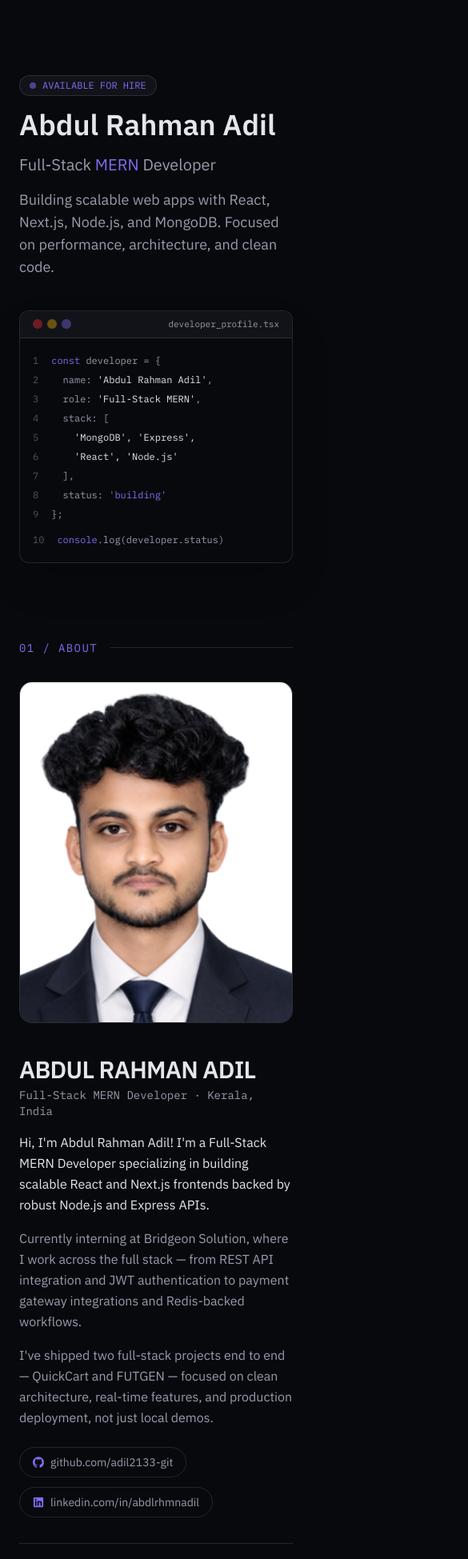
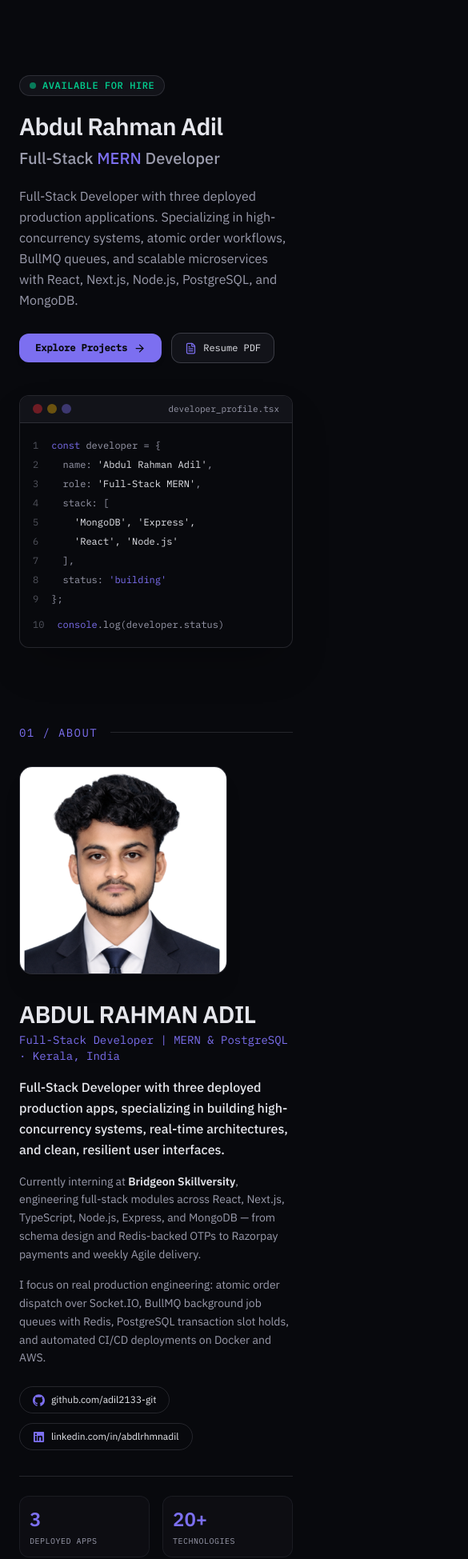
Before and after one commit to adil2133-git/portfolio-website, a Next.js app: page / in a window 390 px wide. Shown: the part 48-1997 px from the top of the page at 80% size, 585 px wide, since content can reach past the window. Built offline with nearby package versions, Linux system fonts and the light colour scheme.

Commit message:
feat(sections): overhaul hero, about, experience, skills, and contact sections with updated resume details

```diff
--- a/components/sections/AboutIntro.tsx
+++ b/components/sections/AboutIntro.tsx
@@ -16,48 +16,69 @@ export default function AboutIntro() {
           </div>
         </StaggerItem>
 
-        <div className="grid grid-cols-1 md:grid-cols-[280px_1fr] gap-10 items-start">
-          <StaggerItem>
-            <div className="relative w-full aspect-[4/5] rounded-2xl overflow-hidden border border-muted/20 bg-surface">
-              <Image src="/profile.png" alt="Abdul Rahman Adil" fill sizes="280px" className="object-cover" priority />
+        <div className="grid grid-cols-1 md:grid-cols-[280px_1fr] gap-8 md:gap-10 items-start">
+          <StaggerItem className="w-full flex justify-center md:justify-start">
+            <div className="relative w-full max-w-[260px] aspect-square rounded-2xl overflow-hidden border border-muted/20 bg-surface shadow-xl">
+              <Image
+                src="/profile.png"
+                alt="Abdul Rahman Adil"
+                fill
+                sizes="(max-width: 768px) 260px, 260px"
+                className="object-cover object-top"
+                priority
+              />
             </div>
           </StaggerItem>
 
           <div className="flex flex-col gap-4">
             <StaggerItem>
               <div>
-              <h1 className="text-3xl sm:text-4xl font-bold uppercase tracking-tight">Abdul Rahman Adil</h1>
-              <p className="font-mono text-sm text-muted mt-1">Full-Stack MERN Developer · Kerala, India</p>
+                <h1 className="text-3xl sm:text-4xl font-bold uppercase tracking-tight text-foreground">
+                  Abdul Rahman Adil
+                </h1>
+                <p className="font-mono text-sm text-accent mt-1">
+                  Full-Stack Developer | MERN & PostgreSQL · Kerala, India
+                </p>
               </div>
             </StaggerItem>
 
             <StaggerItem>
-            <p className="text-foreground leading-relaxed">
-              Hi, I&apos;m Abdul Rahman Adil! I&apos;m a Full-Stack MERN Developer specializing in building scalable React and Next.js frontends backed by robust Node.js and Express APIs.
+              <p className="text-foreground leading-relaxed text-base sm:text-lg font-medium">
+                Full-Stack Developer with three deployed production apps, specializing in building high-concurrency systems, real-time architectures, and clean, resilient user interfaces.
               </p>
             </StaggerItem>
 
             <StaggerItem>
-            <p className="text-muted leading-relaxed">
-              Currently interning at Bridgeon Solution, where I work across the full stack — from REST API integration and JWT authentication to payment gateway integrations and Redis-backed workflows.
+              <p className="text-muted leading-relaxed text-sm sm:text-base">
+                Currently interning at <strong className="text-foreground font-semibold">Bridgeon Skillversity</strong>, engineering full-stack modules across React, Next.js, TypeScript, Node.js, Express, and MongoDB — from schema design and Redis-backed OTPs to Razorpay payments and weekly Agile delivery.
               </p>
             </StaggerItem>
 
             <StaggerItem>
-            <p className="text-muted leading-relaxed">
-              I&apos;ve shipped two full-stack projects end to end — QuickCart and FUTGEN — focused on clean architecture, real-time features, and production deployment, not just local demos.
+              <p className="text-muted leading-relaxed text-sm sm:text-base">
+                I focus on real production engineering: atomic order dispatch over Socket.IO, BullMQ background job queues with Redis, PostgreSQL transaction slot holds, and automated CI/CD deployments on Docker and AWS.
               </p>
             </StaggerItem>
 
             <StaggerItem>
               <div className="flex flex-wrap gap-3 mt-2">
-              <a href="https://github.com/adil2133-git" target="_blank" rel="noopener noreferrer" className="flex items-center gap-2 border border-muted/20 px-4 py-2 rounded-full text-sm hover:border-accent transition-colors">
-                <SiGithub size={14} className="text-accent" />
-                <span className="text-muted">github.com/adil2133-git</span>
+                <a
+                  href="https://github.com/adil2133-git"
+                  target="_blank"
+                  rel="noopener noreferrer"
+                  className="flex items-center gap-2 border border-muted/20 px-4 py-2 rounded-full text-xs sm:text-sm hover:border-accent hover:bg-surface transition-colors"
+                >
+                  <SiGithub size={15} className="text-accent" />
+                  <span className="text-foreground">github.com/adil2133-git</span>
                 </a>
-              <a href="https://www.linkedin.com/in/abdlrhmnadil" target="_blank" rel="noopener noreferrer" className="flex items-center gap-2 border border-muted/20 px-4 py-2 rounded-full text-sm hover:border-accent transition-colors">
-                <FaLinkedin size={14} className="text-accent" />
-                <span className="text-muted">linkedin.com/in/abdlrhmnadil</span>
+                <a
+                  href="https://www.linkedin.com/in/abdlrhmnadil"
+                  target="_blank"
+                  rel="noopener noreferrer"
+                  className="flex items-center gap-2 border border-muted/20 px-4 py-2 rounded-full text-xs sm:text-sm hover:border-accent hover:bg-surface transition-colors"
+                >
+                  <FaLinkedin size={15} className="text-accent" />
+                  <span className="text-foreground">linkedin.com/in/abdlrhmnadil</span>
                 </a>
               </div>
             </StaggerItem>
@@ -65,14 +86,14 @@ export default function AboutIntro() {
             <StaggerItem>
               <div className="grid grid-cols-2 sm:grid-cols-4 gap-4 mt-4 pt-6 border-t border-muted/20">
                 {[
-                { value: "2+", label: "Projects Shipped" },
-                { value: "10+", label: "Technologies" },
+                  { value: "3", label: "Deployed Apps" },
+                  { value: "20+", label: "Technologies" },
                   { value: "1", label: "Internship" },
                   { value: "BCA", label: "Education" },
                 ].map((stat) => (
-                <div key={stat.label} className="flex flex-col gap-1">
-                  <span className="text-2xl font-bold text-accent">{stat.value}</span>
-                  <span className="font-mono text-[10px] text-muted uppercase tracking-widest">{stat.label}</span>
+                  <div key={stat.label} className="flex flex-col gap-1 bg-surface/50 border border-muted/10 p-3 rounded-xl sm:bg-transparent sm:border-0 sm:p-0">
+                    <span className="text-2xl sm:text-3xl font-bold text-accent">{stat.value}</span>
+                    <span className="font-mono text-[10px] sm:text-xs text-muted uppercase tracking-wider">{stat.label}</span>
                   </div>
                 ))}
               </div>
--- a/components/sections/Activity.tsx
+++ b/components/sections/Activity.tsx
@@ -3,8 +3,9 @@
 import { useEffect, useRef } from "react";
 import { GitHubCalendar } from "react-github-calendar";
 import { SiGithub } from "react-icons/si";
-import { ExternalLink } from "lucide-react";
+import { ExternalLink, GitCommit } from "lucide-react";
 import { useIsClient } from "@/lib/hooks";
+import FadeIn from "@/components/FadeIn";
 
 export default function Activity() {
   const isClient = useIsClient();
@@ -22,31 +23,43 @@ export default function Activity() {
   }, [isClient]);
 
   return (
+    <FadeIn>
       <section id="activity" className="w-full max-w-5xl flex flex-col gap-6 scroll-mt-24">
+        <div className="flex flex-col gap-2">
           <div className="flex items-center gap-4">
-        <h2 className="font-mono text-sm text-accent uppercase tracking-widest whitespace-nowrap">
-          activity
+            <h2 className="font-mono text-sm text-accent uppercase tracking-widest whitespace-nowrap flex items-center gap-2">
+              <GitCommit size={15} />
+              <span>05 / activity</span>
             </h2>
             <div className="h-px flex-grow bg-muted/20" />
           </div>
+          <p className="text-muted text-sm sm:text-base">
+            Open-source and repository commits across GitHub.
+          </p>
+        </div>
 
-      <div className="border border-muted/20 rounded-2xl p-6 flex flex-col gap-4 bg-surface">
+        <div className="border border-muted/20 rounded-2xl p-5 sm:p-6 flex flex-col gap-4 bg-surface shadow-md">
           <div className="flex items-center justify-between">
             <div className="flex items-center gap-2">
               <SiGithub size={18} className="text-accent" />
-            <span className="font-mono text-sm font-semibold">adil2133-git</span>
+              <span className="font-mono text-sm font-semibold text-foreground">adil2133-git</span>
             </div>
             <a
               href="https://github.com/adil2133-git"
               target="_blank"
               rel="noopener noreferrer"
-            className="text-muted hover:text-accent transition-colors"
+              aria-label="View adil2133-git on GitHub"
+              className="text-muted hover:text-accent transition-colors flex items-center gap-1.5 font-mono text-xs"
             >
-            <ExternalLink size={16} />
+              <span className="hidden sm:inline">Profile</span>
+              <ExternalLink size={14} />
             </a>
           </div>
 
-        <div ref={scrollRef} className="activity-scroll overflow-x-auto pb-2 flex justify-start md:justify-center">
+          <div
+            ref={scrollRef}
+            className="activity-scroll overflow-x-auto pb-3 pt-1 flex justify-start md:justify-center"
+          >
             {isClient && (
               <GitHubCalendar
                 username="adil2133-git"
@@ -60,5 +73,6 @@ export default function Activity() {
           </div>
         </div>
       </section>
+    </FadeIn>
   );
 }
--- a/components/sections/Hero.tsx
+++ b/components/sections/Hero.tsx
@@ -1,30 +1,56 @@
 import CodeCard from "@/components/CodeCard";
 import HeroReveal from "@/components/HeroReveal";
+import { ArrowRight, FileText } from "lucide-react";
 
 export default function Hero() {
   return (
     <HeroReveal>
       <section className="w-full max-w-5xl grid grid-cols-1 lg:grid-cols-12 gap-10 items-center">
-                <div className="lg:col-span-7 flex flex-col gap-4">
+        <div className="lg:col-span-7 flex flex-col gap-5">
           <div className="inline-flex items-center gap-2 px-3 py-1 w-fit bg-surface border border-muted/20 rounded-full">
-                        <span className="w-2 h-2 rounded-full bg-accent animate-pulse" />
-                        <span className="font-mono text-xs text-accent uppercase">Available for hire</span>
+            <span className="w-2 h-2 rounded-full bg-emerald-400 animate-pulse" />
+            <span className="font-mono text-xs text-emerald-400 uppercase tracking-wider font-medium">
+              Available for hire
+            </span>
           </div>
-                    <h1 className="text-4xl font-semibold">Abdul Rahman Adil</h1>
-                    <p className="text-xl text-muted">
+
+          <div className="flex flex-col gap-2">
+            <h1 className="text-3xl sm:text-5xl font-bold tracking-tight text-foreground">
+              Abdul Rahman Adil
+            </h1>
+            <p className="text-xl sm:text-2xl text-muted font-medium">
               Full-Stack <span className="text-accent">MERN</span> Developer
             </p>
-                    <p className="text-lg text-muted max-w-xl">
-                        Building scalable web apps with React, Next.js, Node.js, and MongoDB.
-                        Focused on performance, architecture, and clean code.
+          </div>
+
+          <p className="text-base sm:text-lg text-muted max-w-xl leading-relaxed">
+            Full-Stack Developer with three deployed production applications. Specializing in high-concurrency systems, atomic order workflows, BullMQ queues, and scalable microservices with React, Next.js, Node.js, PostgreSQL, and MongoDB.
           </p>
 
+          <div className="flex flex-wrap items-center gap-3 pt-2">
+            <a
+              href="#projects"
+              className="inline-flex items-center gap-2 font-mono text-xs sm:text-sm bg-accent text-background font-semibold px-5 py-2.5 rounded-xl hover:brightness-110 transition-all shadow-md"
+            >
+              <span>Explore Projects</span>
+              <ArrowRight size={15} />
+            </a>
+            <a
+              href="/resume.pdf"
+              target="_blank"
+              rel="noopener noreferrer"
+              className="inline-flex items-center gap-2 font-mono text-xs sm:text-sm bg-surface border border-muted/30 hover:border-accent text-foreground px-4 py-2.5 rounded-xl transition-all"
+            >
+              <FileText size={15} className="text-accent" />
+              <span>Resume PDF</span>
+            </a>
+          </div>
         </div>
 
-                <div className="lg:col-span-5">
+        <div className="lg:col-span-5 w-full">
           <CodeCard />
         </div>
       </section>
     </HeroReveal>
-    )
+  );
 }
--- a/components/sections/SkillsSection.tsx
+++ b/components/sections/SkillsSection.tsx
@@ -3,14 +3,26 @@
 import { useEffect, useState } from "react";
 import { motion } from "framer-motion";
 import FadeIn from "@/components/FadeIn";
+import { skills } from "@/lib/skills";
+import { Code2, Layout, Server, Database, Cloud, Wrench } from "lucide-react";
 
-const coreSkills = ["React.js", "Next.js", "Node.js", "MongoDB", "TypeScript"];
+const coreSkills = [
+  "TypeScript",
+  "React.js & Next.js",
+  "Node.js & Express.js",
+  "PostgreSQL & MongoDB",
+  "Redis & BullMQ",
+  "Docker & AWS",
+];
 
-const allSkills = [
-  "React.js", "Next.js", "Redux", "TypeScript", "JavaScript", "Tailwind CSS", "Bootstrap",
-  "Node.js", "Express.js", "MongoDB", "Mongoose",
-  "JWT", "Razorpay", "Redis", "Git", "GitHub", "REST APIs", "Cloudinary", "AWS"
-];
+const categoryIcons: Record<string, typeof Code2> = {
+  Languages: Code2,
+  Frontend: Layout,
+  Backend: Server,
+  "Databases & ORM": Database,
+  "DevOps & Cloud": Cloud,
+  "Tools & Services": Wrench,
+};
 
 function TerminalScan() {
   const [lineIndex, setLineIndex] = useState(0);
@@ -24,7 +36,7 @@ function TerminalScan() {
     const currentSkill = coreSkills[lineIndex];
 
     if (charIndex < currentSkill.length) {
-      const timer = setTimeout(() => setCharIndex((c) => c + 1), 35);
+      const timer = setTimeout(() => setCharIndex((c) => c + 1), 30);
       return () => clearTimeout(timer);
     }
 
@@ -37,8 +49,8 @@ function TerminalScan() {
       setTimeout(() => {
         setLineIndex((l) => l + 1);
         setCharIndex(0);
-      }, 250);
-    }, 150);
+      }, 200);
+    }, 120);
     return () => clearTimeout(okTimer);
   }, [started, charIndex, lineIndex]);
 
@@ -46,20 +58,23 @@ function TerminalScan() {
     <motion.div
       onViewportEnter={() => setStarted(true)}
       viewport={{ once: true, margin: "-100px" }}
-      className="font-mono text-sm bg-surface border border-muted/20 rounded-xl p-6 flex flex-col gap-2"
+      className="font-mono text-xs sm:text-sm bg-surface border border-muted/20 rounded-xl p-5 sm:p-6 flex flex-col gap-2 shadow-inner"
     >
-      <p className="text-accent mb-1">&gt; scanning stack...</p>
+      <p className="text-accent mb-1 font-semibold">&gt; runtime environment stack scan...</p>
       {coreSkills.map((skill, i) => {
         if (i > lineIndex) return null;
         const isCurrent = i === lineIndex;
         const text = isCurrent ? skill.slice(0, charIndex) : skill;
         return (
-          <p key={skill} className="text-foreground">
+          <p key={skill} className="text-foreground flex items-center justify-between">
+            <span>
+              <span className="text-muted/60 mr-2">[{i + 1}]</span>
               {text}
               {isCurrent && charIndex < skill.length && (
-              <span className="inline-block w-2 h-4 bg-accent ml-0.5 align-middle" />
+                <span className="inline-block w-2 h-4 bg-accent ml-1 align-middle animate-pulse" />
               )}
-            {showOk[i] && <span className="text-accent ml-2">[ok]</span>}
+            </span>
+            {showOk[i] && <span className="text-emerald-400 font-bold ml-2">[verified]</span>}
           </p>
         );
       })}
@@ -68,13 +83,15 @@ function TerminalScan() {
 }
 
 function Marquee() {
+  const allSkillsList = skills.flatMap((s) => s.items);
+
   return (
-    <div className="flex flex-col gap-3 overflow-hidden">
+    <div className="flex flex-col gap-3 overflow-hidden pt-2">
       <div className="flex gap-3 w-max animate-marquee-left">
-        {[...allSkills, ...allSkills].map((skill, i) => (
+        {[...allSkillsList, ...allSkillsList].map((skill, i) => (
           <span
             key={`${skill}-${i}`}
-            className="font-mono text-xs border border-accent/30 text-foreground bg-surface px-3 py-1.5 rounded-full whitespace-nowrap"
+            className="font-mono text-xs border border-accent/20 text-muted hover:text-foreground bg-surface px-3 py-1.5 rounded-full whitespace-nowrap transition-colors"
           >
             {skill}
           </span>
@@ -87,15 +104,54 @@ function Marquee() {
 export default function SkillsSection() {
   return (
     <FadeIn>
-      <section id="skills" className="w-full max-w-3xl flex flex-col gap-6 scroll-mt-24">
+      <section id="skills" className="w-full max-w-5xl flex flex-col gap-8 scroll-mt-24">
+        <div className="flex flex-col gap-2">
           <div className="flex items-center gap-4">
             <h2 className="font-mono text-sm text-accent uppercase tracking-widest whitespace-nowrap">
-            03 / skills
+              04 / skills
             </h2>
             <div className="h-px flex-grow bg-muted/20" />
           </div>
+          <p className="text-muted text-sm sm:text-base">
+            Technical competencies across languages, full-stack frameworks, databases, and DevOps.
+          </p>
+        </div>
 
         <TerminalScan />
+
+        {/* Categorized Skills Grid */}
+        <div className="grid grid-cols-1 sm:grid-cols-2 lg:grid-cols-3 gap-4">
+          {skills.map((group) => {
+            const Icon = categoryIcons[group.category] || Code2;
+            return (
+              <div
+                key={group.category}
+                className="bg-surface border border-muted/20 rounded-xl p-5 flex flex-col gap-3 hover:border-accent/40 transition-colors"
+              >
+                <div className="flex items-center gap-2.5 pb-2 border-b border-muted/10">
+                  <div className="w-7 h-7 rounded-lg bg-background border border-muted/20 flex items-center justify-center text-accent">
+                    <Icon size={15} />
+                  </div>
+                  <h3 className="font-mono text-xs uppercase tracking-wider text-foreground font-semibold">
+                    {group.category}
+                  </h3>
+                </div>
+
+                <div className="flex flex-wrap gap-1.5 pt-1">
+                  {group.items.map((item) => (
+                    <span
+                      key={item}
+                      className="font-mono text-xs bg-background/80 border border-muted/20 text-muted hover:text-foreground px-2.5 py-1 rounded-md transition-colors"
+                    >
+                      {item}
+                    </span>
+                  ))}
+                </div>
+              </div>
+            );
+          })}
+        </div>
+
         <Marquee />
       </section>
     </FadeIn>
--- a/lib/experience.ts
+++ b/lib/experience.ts
@@ -5,15 +5,44 @@ export type Experience = {
   points: string[];
 };
 
+export type Certification = {
+  title: string;
+  issuer: string;
+  date: string;
+};
+
 export const experience: Experience[] = [
   {
     role: "Full-Stack Developer Intern",
-    company: "Bridgeon Solution",
+    company: "Bridgeon Skillversity",
     duration: "Sep 2025 – Present",
     points: [
-      "Built responsive full-stack web applications using React.js, Next.js, TypeScript, Node.js, Express.js, MongoDB, and Redux.",
-      "Built reusable frontend components, integrated REST APIs, and implemented JWT-based authentication workflows.",
-      "Integrated Razorpay payments, Nodemailer email services, and OTP verification using Redis.",
+      "Built full-stack features in a team using React, Next.js, TypeScript, Node.js, Express, and MongoDB, from database schema and REST API to reusable UI components.",
+      "Implemented JWT authentication with access and refresh tokens, Redux Toolkit state management, and Redis-backed OTP verification.",
+      "Integrated Razorpay payments, Nodemailer emails, and file uploads, and debugged complex issues across frontend and backend systems.",
+      "Collaborated in an Agile team of 4–6 with daily stand-ups, using Git and GitHub, with code and architectural deliverables reviewed weekly by industry professionals.",
     ],
   },
 ];
+
+export const education = {
+  degree: "Bachelor of Computer Application (BCA)",
+  institution: "P A First Grade College, Mangalore University",
+  duration: "Sep 2022 – Jun 2025",
+  points: [
+    "Core coursework in Computer Science fundamentals, Software Engineering, Database Systems, Web Technologies, and Data Structures.",
+  ],
+};
+
+export const certifications: Certification[] = [
+  {
+    title: "Data Analytics",
+    issuer: "ISDC, in partnership with Institute of Analytics (IoA), UK",
+    date: "Jun 2025",
+  },
+  {
+    title: "Data Science Internship",
+    issuer: "Zephyr Technologies and Solutions Pvt Ltd",
+    date: "Aug 2024",
+  },
+];
--- a/lib/skills.ts
+++ b/lib/skills.ts
@@ -5,15 +5,56 @@ export type SkillGroup = {
 
 export const skills: SkillGroup[] = [
   {
+    category: "Languages",
+    items: ["JavaScript (ES6+)", "TypeScript", "SQL", "HTML5", "CSS3"],
+  },
+  {
     category: "Frontend",
-    items: ["React.js", "Next.js", "Redux", "TypeScript", "JavaScript", "Tailwind CSS", "Bootstrap"],
+    items: [
+      "React.js",
+      "Next.js",
+      "Redux Toolkit",
+      "Zustand",
+      "React Router",
+      "React Hook Form",
+      "Tailwind CSS",
+    ],
   },
   {
     category: "Backend",
-    items: ["Node.js", "Express.js", "MongoDB", "Mongoose"],
+    items: [
+      "Node.js",
+      "Express.js",
+      "REST APIs",
+      "Socket.IO",
+      "JWT",
+      "BullMQ",
+      "Zod",
+    ],
   },
   {
-    category: "Tools",
-    items: ["JWT", "Razorpay", "Nodemailer", "Redis", "Git", "GitHub", "REST APIs", "Cloudinary"],
+    category: "Databases & ORM",
+    items: ["MongoDB", "Mongoose", "PostgreSQL", "Drizzle ORM", "Redis"],
+  },
+  {
+    category: "DevOps & Cloud",
+    items: [
+      "Docker",
+      "Nginx",
+      "AWS (EC2, S3)",
+      "Vercel",
+      "GitHub Actions (CI/CD)",
+    ],
+  },
+  {
+    category: "Tools & Services",
+    items: [
+      "Git",
+      "GitHub",
+      "Postman",
+      "Razorpay",
+      "Cloudinary",
+      "Nodemailer",
+    ],
   },
 ];
```
Also changed, not shown: components/sections/Contact.tsx (+102 -38 lines), components/sections/ExperienceEducation.tsx (+50 -25 lines). Lines whose indentation alone changed are shown as unchanged.
